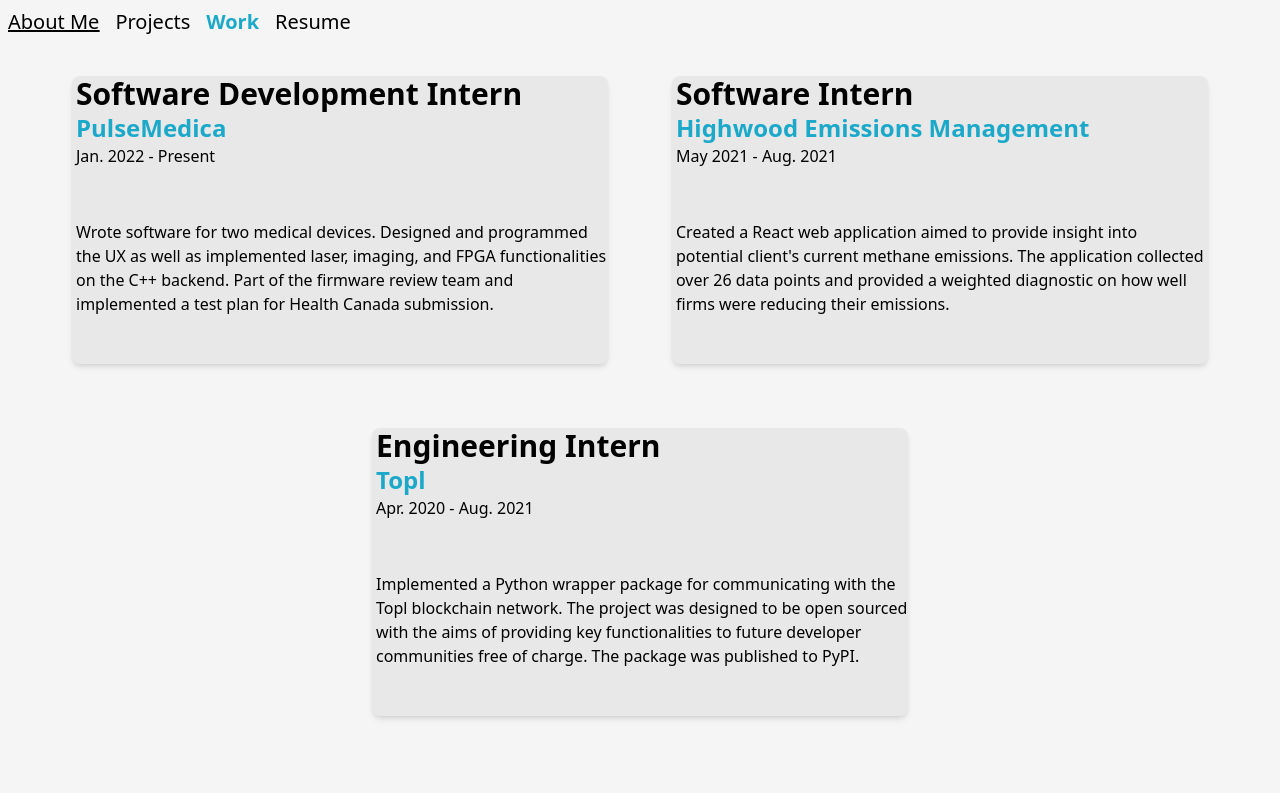
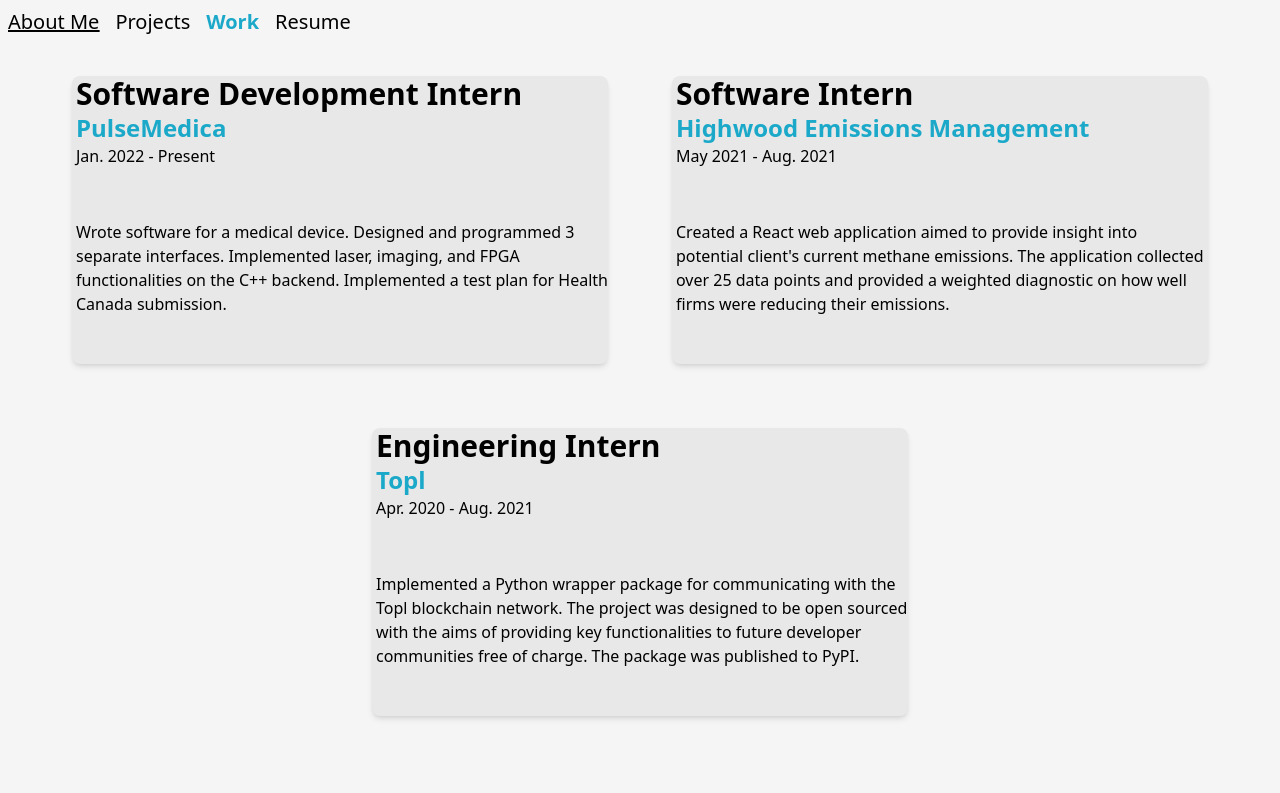
Before and after one commit to ArjunMehta01/personal_site_2, a React app: page /work in a window 1280 px wide. Shown: the top 793 px of the page. Built offline with nearby package versions, Linux system fonts and the light colour scheme.

Commit message:
spelling fix

```diff
--- a/src/pages/Work.js
+++ b/src/pages/Work.js
@@ -39,9 +39,9 @@
         window.open(url, '_blank', 'noopener,noreferrer');
       };
 
-    const PulseMedica = "Wrote software for two medical devices. Designed and programmed the UX as well as implemented laser, imaging, and FPGA functionalities on the C++ backend. Part of the firmware review team and implemented a test plan for Health Canada submission.";
+    const PulseMedica = "Wrote software for a medical device. Designed and programmed 3 separate interfaces. Implemented laser, imaging, and FPGA functionalities on the C++ backend. Implemented a test plan for Health Canada submission.";
 
-    const HWE = "Created a React web application aimed to provide insight into potential client's current methane emissions. The application collected over 26 data points and provided a weighted diagnostic on how well firms were reducing their emissions.";
+    const HWE = "Created a React web application aimed to provide insight into potential client's current methane emissions. The application collected over 25 data points and provided a weighted diagnostic on how well firms were reducing their emissions.";
 
     const Topl = "Implemented a Python wrapper package for communicating with the Topl blockchain network. The project was designed to be open sourced with the aims of providing key functionalities to future developer communities free of charge. The package was published to PyPI.";
 
```
